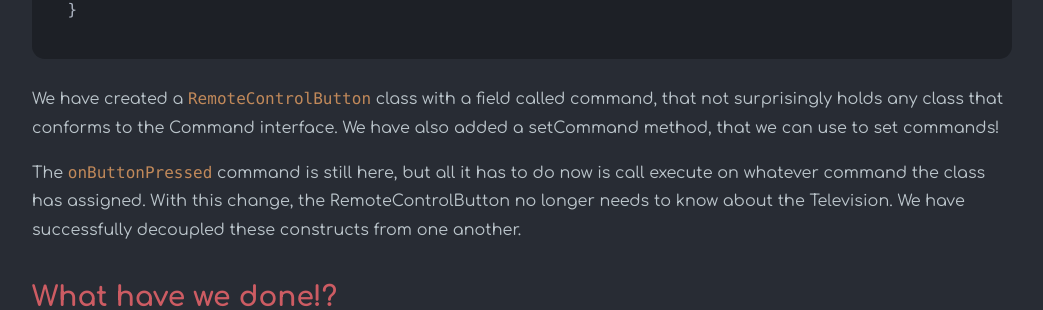
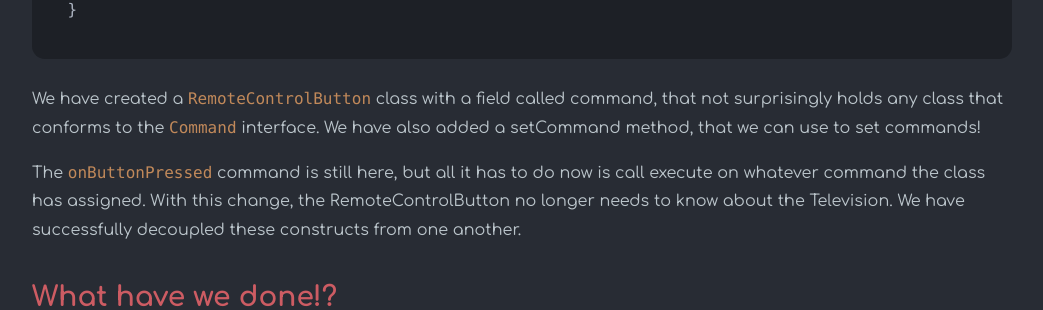
Before and after one commit to danielhutchinson/danielhutchinson.github.io, a Jekyll site: the page built from _posts/2019-04-19-encapsulating-logic-using-the-command-pattern.md, in a window 1280 px wide and 900 px high, scrolled down 3645 px. Shown: the part 170-480 px from the top of the window, without its empty margins (118-1161 px from the left). Built offline with Jekyll 4.4.1, drawn with Linux system fonts in a browser that asks for light colours; nearby versions of some CDN libraries.

Commit message:
fix: formatting

````diff
--- a/_posts/2019-04-19-encapsulating-logic-using-the-command-pattern.md
+++ b/_posts/2019-04-19-encapsulating-logic-using-the-command-pattern.md
@@ -109,7 +109,7 @@ export default class RemoteControlButton {
 }
 ```
 
-We have created a `RemoteControlButton` class with a field called command, that not surprisingly holds any class that conforms to the Command interface. We have also added a setCommand method, that we can use to set commands!
+We have created a `RemoteControlButton` class with a field called command, that not surprisingly holds any class that conforms to the `Command` interface. We have also added a setCommand method, that we can use to set commands!
 
 The `onButtonPressed` command is still here, but all it has to do now is call execute on whatever command the class has assigned. With this change, the RemoteControlButton no longer needs to know about the Television. We have successfully decoupled these constructs from one another.
 
````
